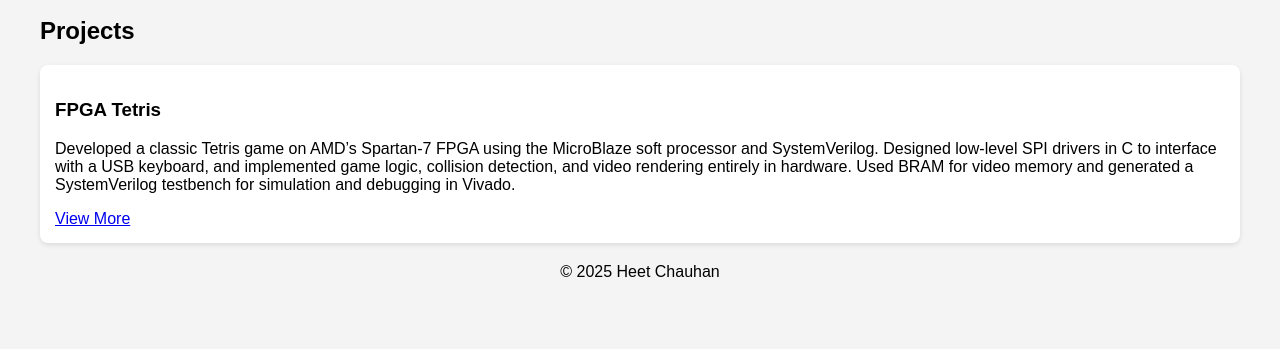
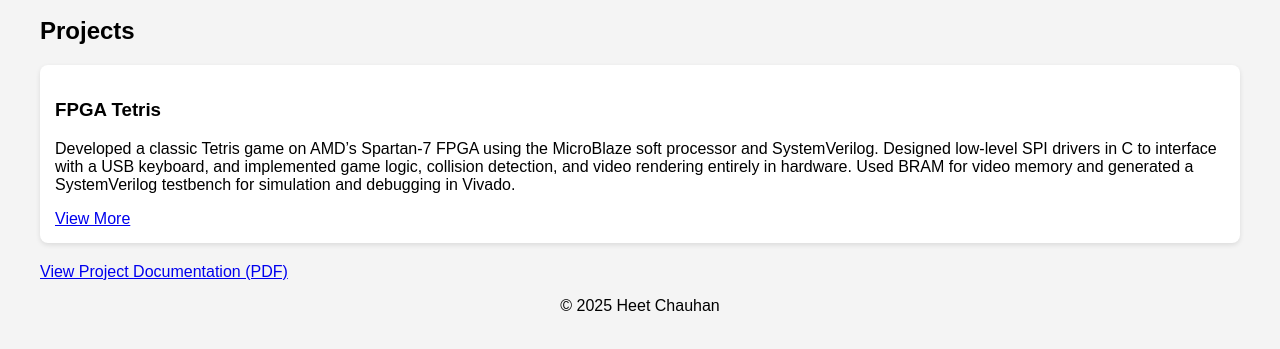
Before and after one commit to heet-chauhan/Heet_Website, a plain HTML site: page index.html in a window 1280 px wide. Shown: the part 119-468 px from the top of the page. Drawn offline with Linux system fonts and the light colour scheme.

Commit message:
added documentation

```diff
--- a/index.html
+++ b/index.html
@@ -23,7 +23,9 @@
             <a href="#">View More</a>
         </div>
     </section>
-
+    <p>
+  <a href="FPGA_Tetris_Final_Documentation.pdf" target="_blank">View Project Documentation (PDF)</a>
+</p>
     <footer>
         <p>&copy; 2025 Heet Chauhan</p>
     </footer>
```
Also changed, not shown: 1 other file.
